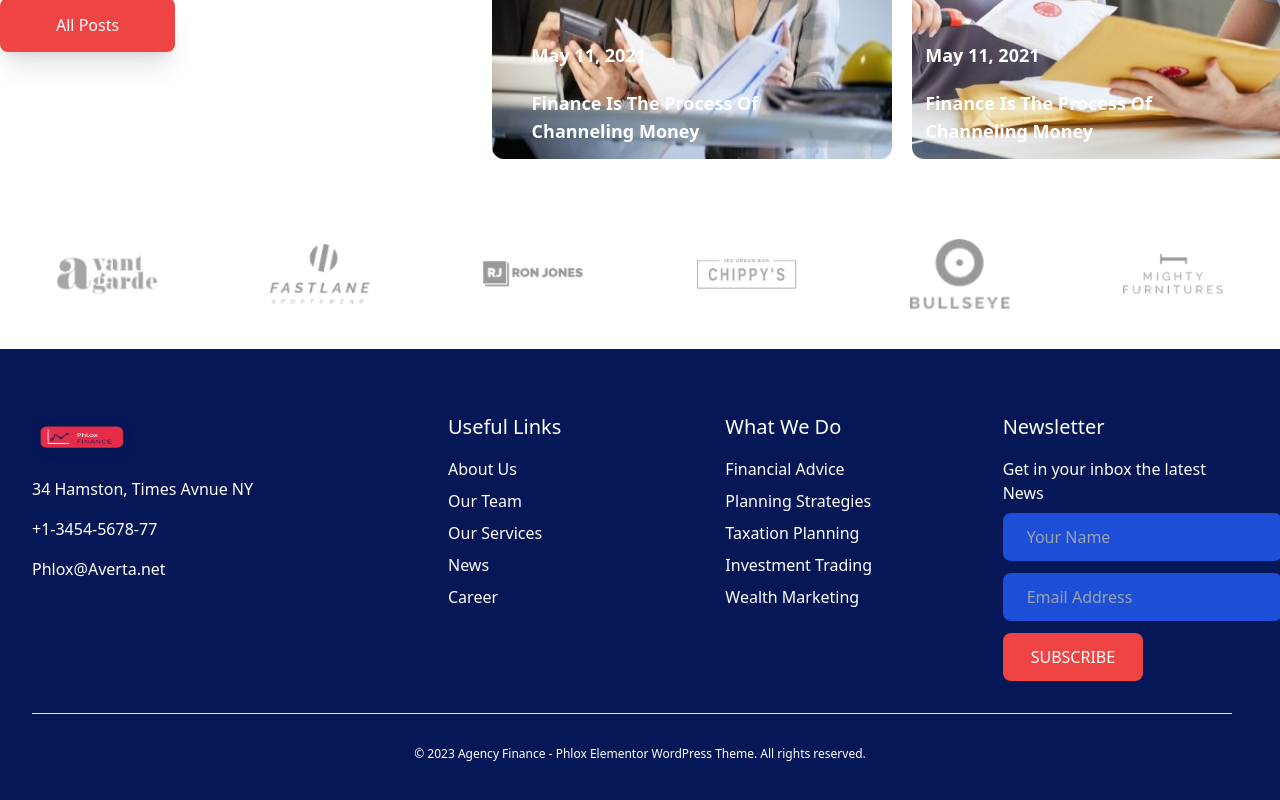
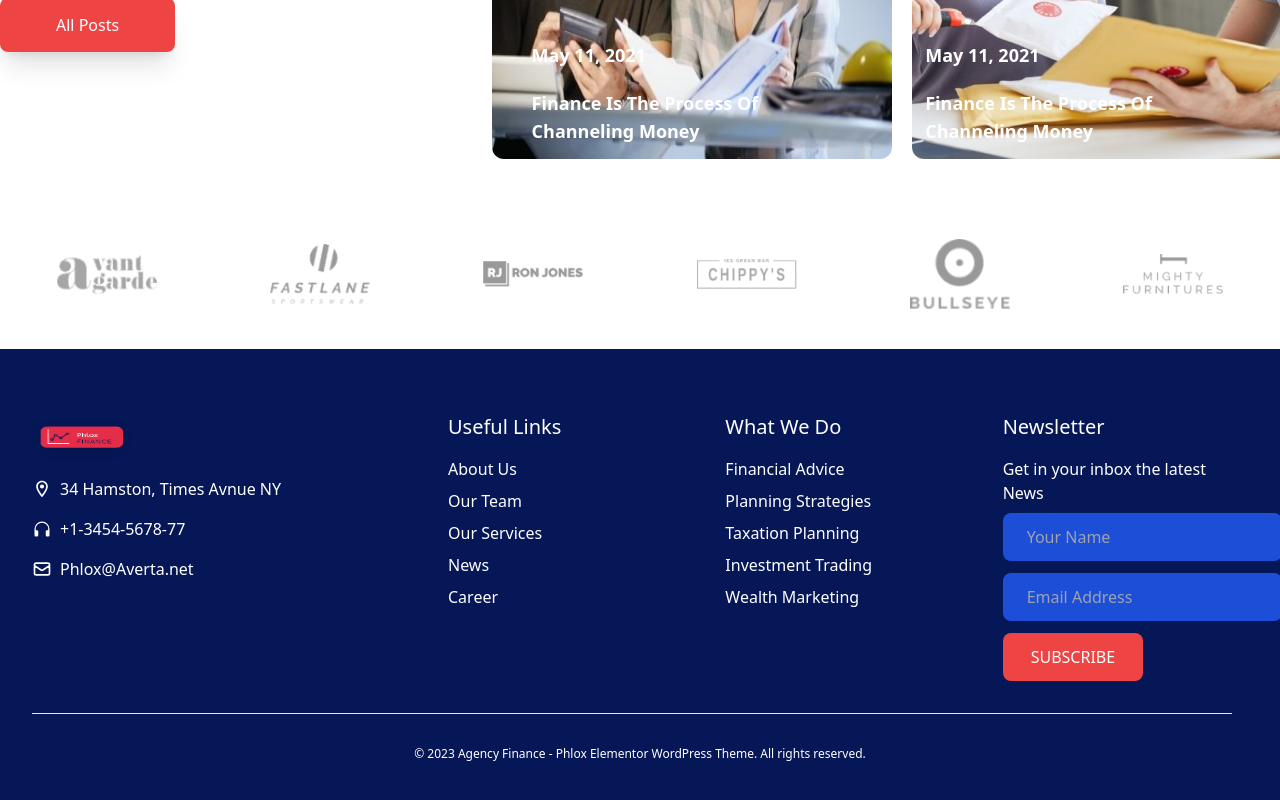
Before and after one commit to developer-abdulali/Phlox, a Next.js app: page / in a window 1280 px wide. Shown: the part 4539-5339 px from the top of the page. Built offline with nearby package versions, Linux system fonts and the light colour scheme.

Commit message:
added changes

```diff
--- a/components/Footer/Footer.jsx
+++ b/components/Footer/Footer.jsx
@@ -1,6 +1,8 @@
 import React from "react";
 import Link from "next/link";
-
+import { MdOutlineLocationOn } from "react-icons/md";
+import { BsHeadphones } from "react-icons/bs";
+import {HiOutlineMail} from "react-icons/hi"
 import Image from "next/image";
 
 export default function Footer() {
@@ -11,21 +13,40 @@ export default function Footer() {
           <div className="grid grid-cols-1 gap-8 lg:grid-cols-3 ">
             <div className="text-white">
               <Image
-                src="/images/companyLogo.png" width={100} height={300}
+                src="/images/companyLogo.png"
+                width={100}
+                height={300}
                 className="sm:h-12 rounded-full h-60"
                 alt="logo"
               />
+              <div className="flex items-center gap-2">
+                <div className="mt-4">
+                  <MdOutlineLocationOn size={20} />
+                </div>
+                <div>
                   <p className="max-w-xs mt-4 text-md text-white">
                     34 Hamston, Times Avnue NY
                   </p>
+                </div>
+              </div>
+              <div className="flex items-center gap-2">
+                <div className="mt-4">
+                  <BsHeadphones size={20} />
+                </div>
+                <div>
                   <p className="max-w-xs mt-4 text-md text-white">
                     +1-3454-5678-77
                   </p>
-
-
+                </div>
+              </div>
+              <div className="flex items-center gap-2">
+                <div className="mt-4"><HiOutlineMail  size={20} /></div>
+                <div>
                 <p className="max-w-xs mt-4 text-md text-white">
                 Phlox@Averta.net
               </p>
+                </div>
+              </div>
 
             </div>
             <div className="grid grid-cols-1 gap-8 lg:col-span-2 sm:grid-cols-2 lg:grid-cols-3">
@@ -72,9 +93,7 @@ export default function Footer() {
               <div>
                 <p className="font-medium text-xl">Newsletter</p>
                 <div className="flex flex-col mt-4 space-y-2 text-md text-white">
-                  <p>
-                    Get in your inbox the latest News
-                  </p>
+                  <p>Get in your inbox the latest News</p>
                   <div className="space-y-3">
                     <input
                       type="text"
@@ -96,8 +115,8 @@ export default function Footer() {
             <hr className="w-[1200px]" />
           </div>
           <p className="text-center mt-8 text-xs text-white">
-            © 2023 Agency Finance - Phlox Elementor WordPress Theme. All rights reserved.
-
+            © 2023 Agency Finance - Phlox Elementor WordPress Theme. All rights
+            reserved.
           </p>
         </div>
       </footer>
```
Lines whose indentation alone changed are shown as unchanged.
